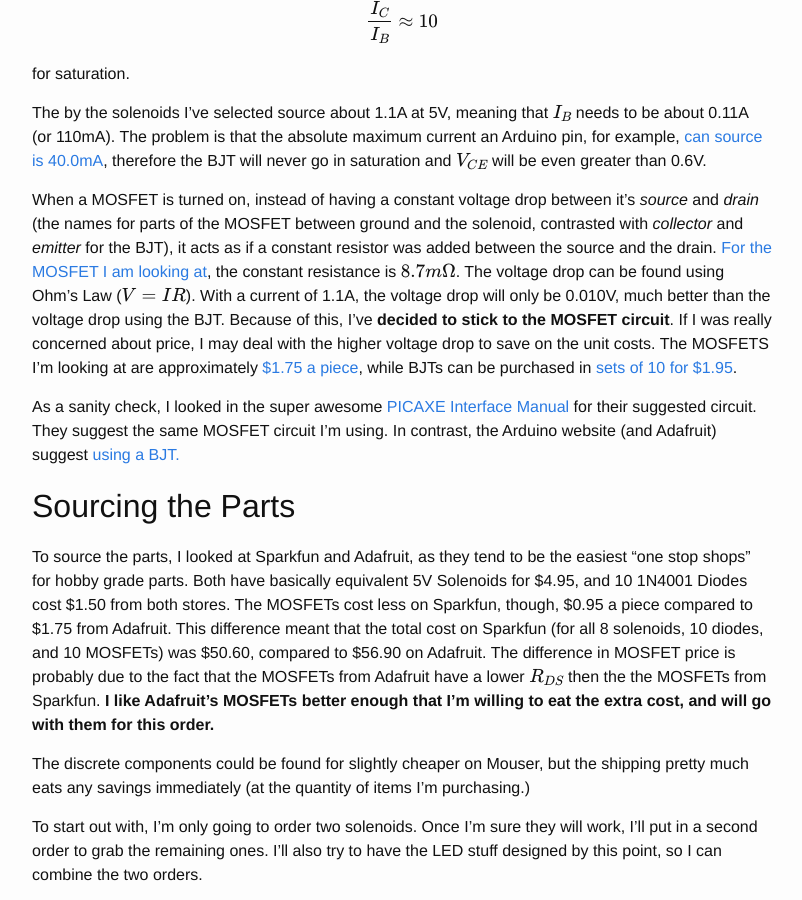
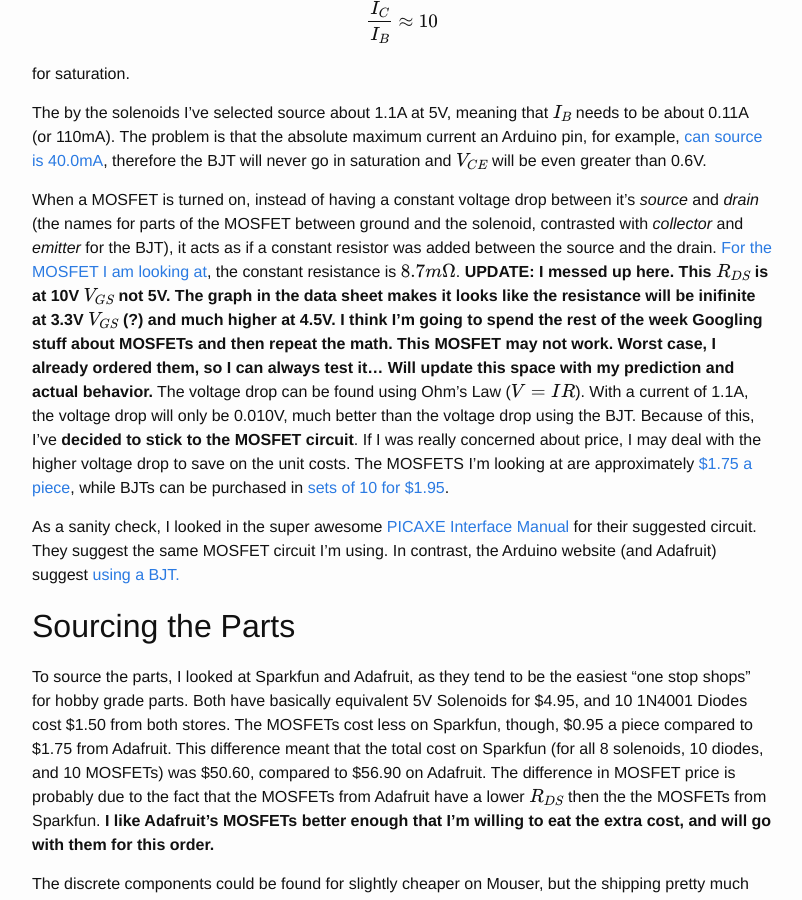
Before and after one commit to jpace121/github-site-old, a Jekyll site: the page built from _posts/2016-05-22-solenoid_circuit.md, in a window 1280 px wide and 900 px high, scrolled down 1676 px. Shown: the whole window, without its empty margins (238-1040 px from the left). Built offline with Jekyll 4.4.1, drawn with Linux system fonts in a browser that asks for light colours; formulas are drawn with MathJax 3.

Commit message:
Come clean with mistakes.

```diff
--- a/_posts/2016-05-22-solenoid_circuit.md
+++ b/_posts/2016-05-22-solenoid_circuit.md
@@ -50,7 +50,14 @@ it's *source* and *drain* (the names for parts of the MOSFET between ground and
 the solenoid, contrasted with *collector* and *emitter* for the BJT), it
 acts as if a constant resistor was added between the source and the drain.
 [For the MOSFET I am looking at](https://www.adafruit.com/products/355), the
-constant resistance is $$8.7m\Omega$$. The voltage drop can be found using
+constant resistance is $$8.7m\Omega$$. **UPDATE: I messed up here.
+This $$R_{DS}$$ is at 10V $$V_{GS}$$ not 5V. The graph in the data sheet
+makes it looks like the resistance will be inifinite at 3.3V $$V_{GS}$$ (?)
+and much higher at 4.5V. I think I'm going to spend the rest of the week
+Googling stuff about MOSFETs and then repeat the math. This MOSFET may not
+work. Worst case, I already ordered them, so I can always test it... Will
+update this space with my prediction and actual behavior.**
+The voltage drop can be found using
 Ohm's Law ($$V = IR$$). With a current of 1.1A, the voltage drop will only be
 0.010V, much better than the voltage drop using the BJT. Because of this, I've
 **decided to stick to the MOSFET circuit**.
```
